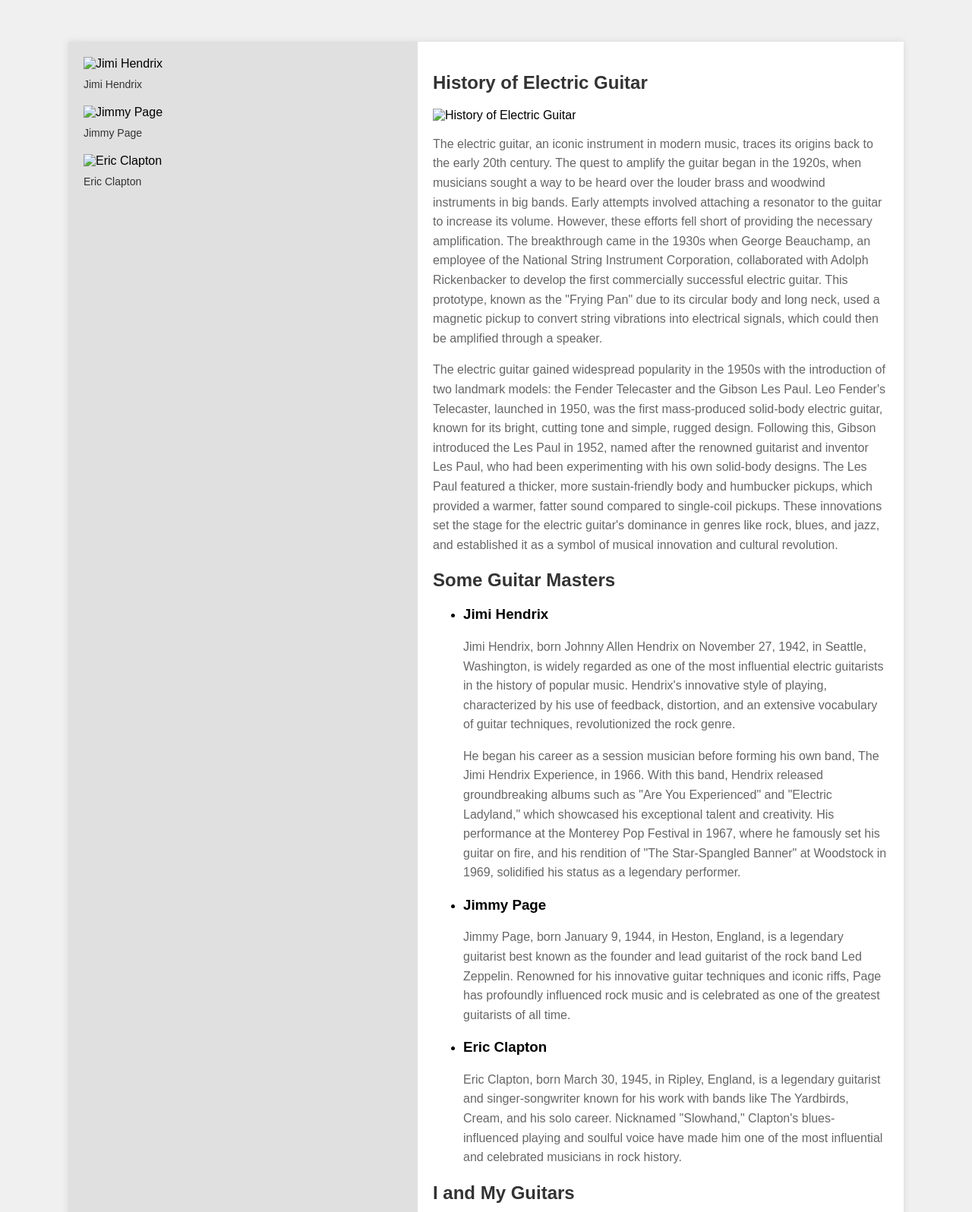
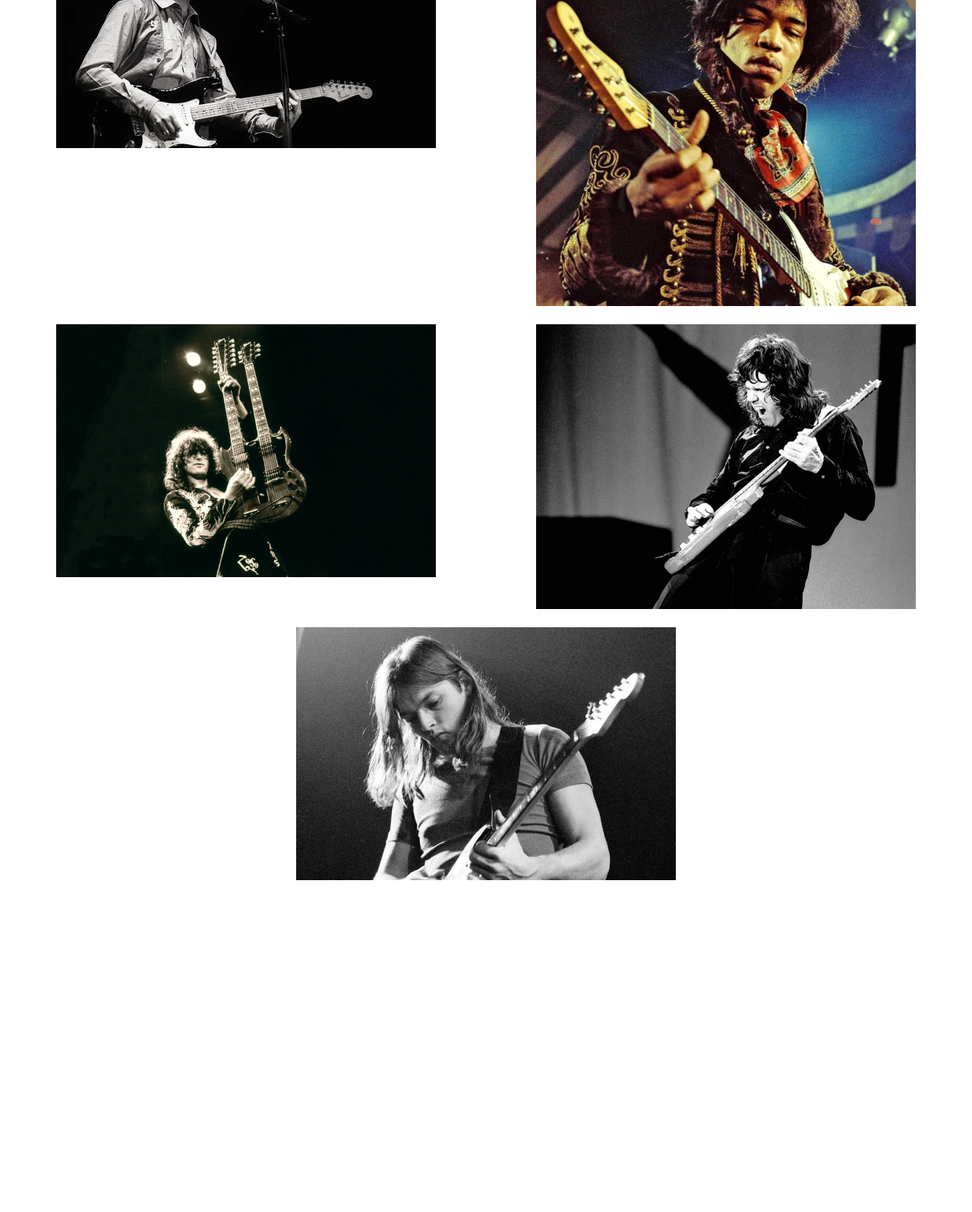
Before and after one commit to uscwebdev/itp104-submissions-Jason-Jisun, a plain HTML site: page index.html in a window 1280 px wide. Shown: the part 123-1719 px from the top of the page at 76% size. After the commit the page ends 1304 px from the top, so only its background shows below. Drawn offline with Linux system fonts and the light colour scheme.

Commit message:
Lab 06 submission

```diff
--- a/index.html
+++ b/index.html
@@ -1,123 +1,33 @@
 <!DOCTYPE html>
+<html lang="en">
 <head>
-    <title>Electric Guitar</title>
-    <style>
-        body {
-            background-color: #f0f0f0;
-            font-family: Arial, sans-serif;
-            margin: 0;
-            padding: 0;
-        }
-        header {
-            background-image: url('img/Header.jpg');
-            background-size: cover;
-            color: white;
-            text-align: center;
-            padding: 50px 0;
-        }
-        header h1 {
-            font-size: 50px;
-            margin: 0;
-        }
-        .container {
-            display: flex;
-            justify-content: center;
-            width: 100%;
-            max-width: 1100px;
-            margin: 20px auto;
-            background-color: white;
-            box-shadow: 0 0 10px rgba(0, 0, 0, 0.1);
-        }
-        .sidebar {
-            flex: 1;
-            background-color: #e0e0e0;
-            padding: 20px;
-            text-align: left;
-        }
-        .content {
-            max-width: 600px;
-            flex: 2;
-            background-color: #fff;
-            padding: 20px;
-        }
-        .sidebar img {
-            width: 100%;
-            margin-bottom: 10px;
-        }
-        .GuitarHistoryimg{
-            width: 600px;
-        }
-        .Myguitarimg{
-            width: 600px;
-        }
-        .sidebar .caption {
-            font-size: 14px;
-            color: #333;
-            margin-bottom: 20px;
-        }
-        section {
-            margin-bottom: 20px;
-        }
-        section h2 {
-            font-size: 24px;
-            color: #333;
-        }
-        section p {
-            line-height: 1.6;
-            color: #666;
-        }
-        footer {
-            background-color: #333;
-            color: white;
-            text-align: center;
-            padding: 10px 0;
-            margin-top: 20px;
-        }
-    </style>
+    <meta charset="UTF-8">
+    <meta name="viewport" content="width=device-width, initial-scale=1.0">
+    <title>Photo Gallery</title>
+    <link rel="stylesheet" href="styles.css">
 </head>
 <body>
-    <header>
-        <h1>Electric Guitar</h1>
-    </header>
-    <div class="container">
-        <div class="sidebar">
-            <img src="img/jimi.jpg" alt="Jimi Hendrix">
-            <div class="caption">Jimi Hendrix</div>
-            <img src="img/Jimmy Page.webp" alt="Jimmy Page">
-            <div class="caption">Jimmy Page</div>
-            <img src="img/Eric.webp" alt="Eric Clapton">
-            <div class="caption">Eric Clapton</div>
-        </div>
-        <div class="content">
-            <section id="section1">
-                <h2>History of Electric Guitar</h2>
-                <img src="img/Guitar Evolution.webp" alt="History of Electric Guitar" class="GuitarHistoryimg">
-                <p>The electric guitar, an iconic instrument in modern music, traces its origins back to the early 20th century. The quest to amplify the guitar began in the 1920s, when musicians sought a way to be heard over the louder brass and woodwind instruments in big bands. Early attempts involved attaching a resonator to the guitar to increase its volume. However, these efforts fell short of providing the necessary amplification. The breakthrough came in the 1930s when George Beauchamp, an employee of the National String Instrument Corporation, collaborated with Adolph Rickenbacker to develop the first commercially successful electric guitar. This prototype, known as the "Frying Pan" due to its circular body and long neck, used a magnetic pickup to convert string vibrations into electrical signals, which could then be amplified through a speaker.</p>
-                <p>The electric guitar gained widespread popularity in the 1950s with the introduction of two landmark models: the Fender Telecaster and the Gibson Les Paul. Leo Fender's Telecaster, launched in 1950, was the first mass-produced solid-body electric guitar, known for its bright, cutting tone and simple, rugged design. Following this, Gibson introduced the Les Paul in 1952, named after the renowned guitarist and inventor Les Paul, who had been experimenting with his own solid-body designs. The Les Paul featured a thicker, more sustain-friendly body and humbucker pickups, which provided a warmer, fatter sound compared to single-coil pickups. These innovations set the stage for the electric guitar's dominance in genres like rock, blues, and jazz, and established it as a symbol of musical innovation and cultural revolution.</p>
-            </section>
-            <section id="section2">
-                <h2>Some Guitar Masters</h2>
-                <ul>
-                    <li><h3>Jimi Hendrix</h3></li>
-                    <p>Jimi Hendrix, born Johnny Allen Hendrix on November 27, 1942, in Seattle, Washington, is widely regarded as one of the most influential electric guitarists in the history of popular music. Hendrix's innovative style of playing, characterized by his use of feedback, distortion, and an extensive vocabulary of guitar techniques, revolutionized the rock genre.</p>
-                    <p>He began his career as a session musician before forming his own band, The Jimi Hendrix Experience, in 1966. With this band, Hendrix released groundbreaking albums such as "Are You Experienced" and "Electric Ladyland," which showcased his exceptional talent and creativity. His performance at the Monterey Pop Festival in 1967, where he famously set his guitar on fire, and his rendition of "The Star-Spangled Banner" at Woodstock in 1969, solidified his status as a legendary performer.</p>
-                    <li><h3>Jimmy Page</h3></li>
-                    <p>Jimmy Page, born January 9, 1944, in Heston, England, is a legendary guitarist best known as the founder and lead guitarist of the rock band Led Zeppelin. Renowned for his innovative guitar techniques and iconic riffs, Page has profoundly influenced rock music and is celebrated as one of the greatest guitarists of all time.</p>
-                    <li><h3>Eric Clapton</h3></li>
-                    <p>Eric Clapton, born March 30, 1945, in Ripley, England, is a legendary guitarist and singer-songwriter known for his work with bands like The Yardbirds, Cream, and his solo career. Nicknamed "Slowhand," Clapton's blues-influenced playing and soulful voice have made him one of the most influential and celebrated musicians in rock history.</p>
-                </ul>
-            </section>
-            <section id="section3">
-                <h2>I and My Guitars</h2>
-                <img src="img/guitar1.jpg" alt="Guitar 1" class="Myguitarimg">
-                <img src="img/guitar2.jpg" alt="Guitar 2" class="Myguitarimg">
-                <img src="img/guitar3.jpg" alt="Guitar 3" class="Myguitarimg">
-                <p>To be honest, I'm not a good guitar player despite playing guitar for five years, but I have very nice guitars. These are my guitars.</p>
-            </section>
-        </div>
+    <div class="gallery">
+        <figure class="photo">
+            <img src="lab_06/img/Eric.webp" alt="Description of image 1">
+            <figcaption>Eric Clapton</figcaption>
+        </figure>
+        <figure class="photo">
+            <img src="lab_06/img/jimi.jpg" alt="Description of image 2">
+            <figcaption>Jimi Hendrix</figcaption>
+        </figure>
+        <figure class="photo">
+            <img src="lab_06/img/Jimmy Page.webp" alt="Description of image 2">
+            <figcaption>Jimmy Page</figcaption>
+        </figure>
+        <figure class="photo">
+            <img src="lab_06/img/Gary Moore.jpg" alt="Description of image 2">
+            <figcaption>Gary Moore</figcaption>
+        </figure>
+        <figure class="photo">
+            <img src="lab_06/img/David Gilmour.jpg" alt="Description of image 2">
+            <figcaption>David Gilmour</figcaption>
+        </figure>
     </div>
-    <footer>
-        <p>University of Southern California &copy; 2024</p>
-    </footer>
 </body>
 </html>
--- /dev/null
+++ b/styles.css
@@ -0,0 +1,30 @@
+.gallery {
+    display: flex;
+    flex-wrap: wrap;
+    justify-content: space-around;
+}
+
+.photo {
+    margin: 10px;
+    position: relative;
+}
+
+.photo img {
+    width: 500px;
+    height: auto;
+}
+
+figcaption {
+    display: none;
+    position: absolute;
+    bottom: 0;
+    background: rgba(0, 0, 0, 0.5);
+    color: white;
+    width: 100%;
+    text-align: center;
+    padding: 10px;
+}
+
+.photo:hover figcaption {
+    display: block;
+}
```
Also changed, not shown: Assignment_02/index.html (added, +123 -0 lines), lab_06/img/David Gilmour.jpg (added), lab_06/img/Eric.webp (added), lab_06/img/Gary Moore.jpg (added), lab_06/img/Jimmy Page.webp (added), lab_06/img/jimi.jpg (added).
